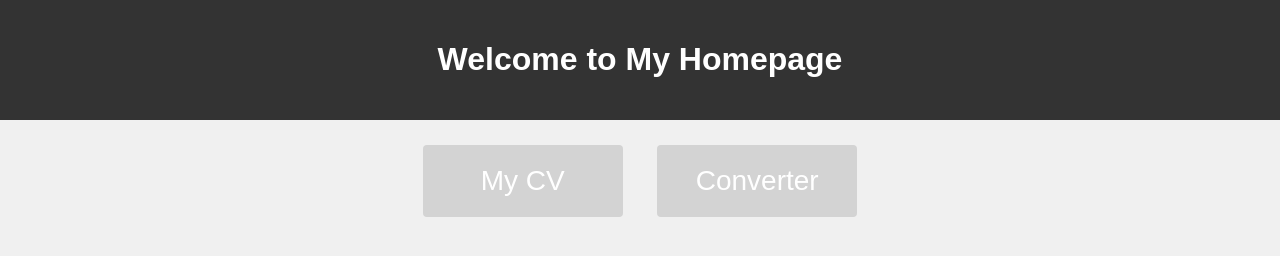
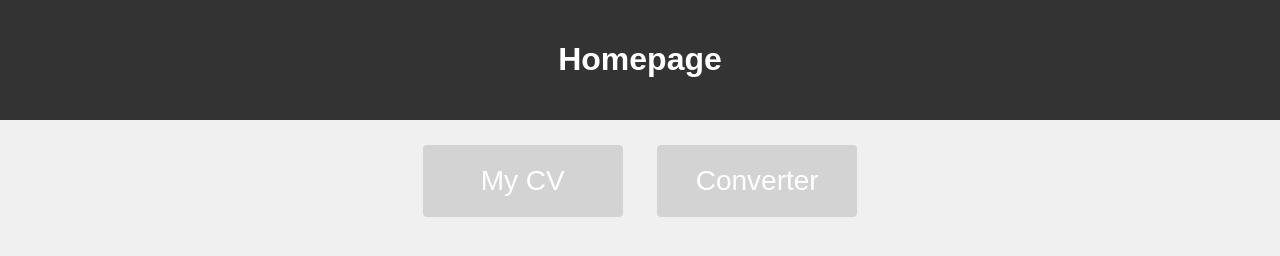
Before and after one commit to Motya01/Nsi, a plain HTML site: page index.html in a window 1280 px wide. Drawn offline with Linux system fonts and the light colour scheme.

Commit message:
Update index.html

```diff
--- a/index.html
+++ b/index.html
@@ -3,7 +3,7 @@
 <head>
     <meta charset="UTF-8">
     <meta name="viewport" content="width=device-width, initial-scale=1.0">
-    <title>My Homepage</title>
+    <title>Homepage</title>
     <style>
         body {
             font-family: Arial, sans-serif;
@@ -74,7 +74,7 @@
 </head>
 <body>
     <header>
-        <h1>Welcome to My Homepage</h1>
+        <h1>Homepage</h1>
     </header>
     <nav>
         <a href="https://motya01.github.io/Nsi/cv.html"><button class="button" style="vertical-align:middle"><span>My CV </span></button></a>
```
